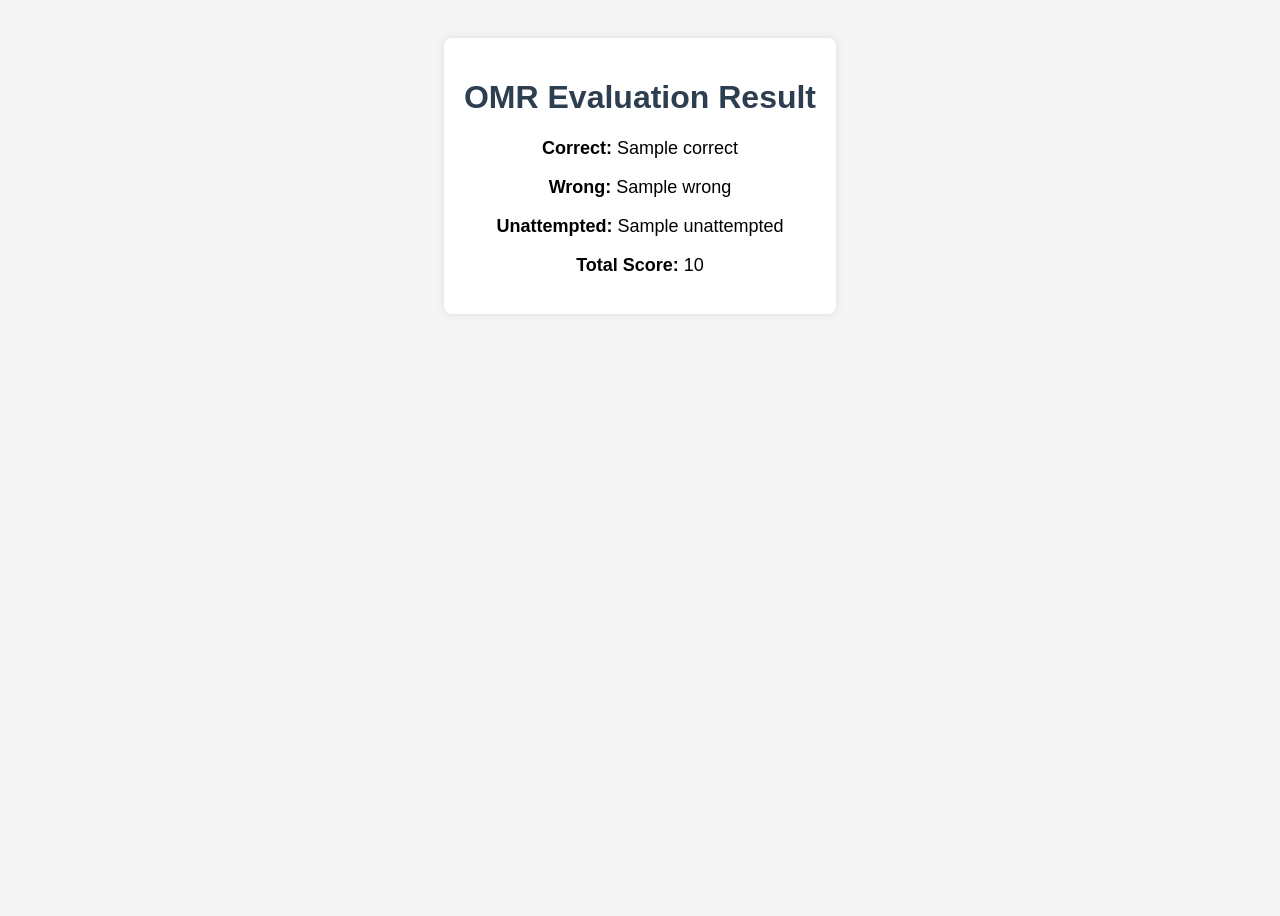
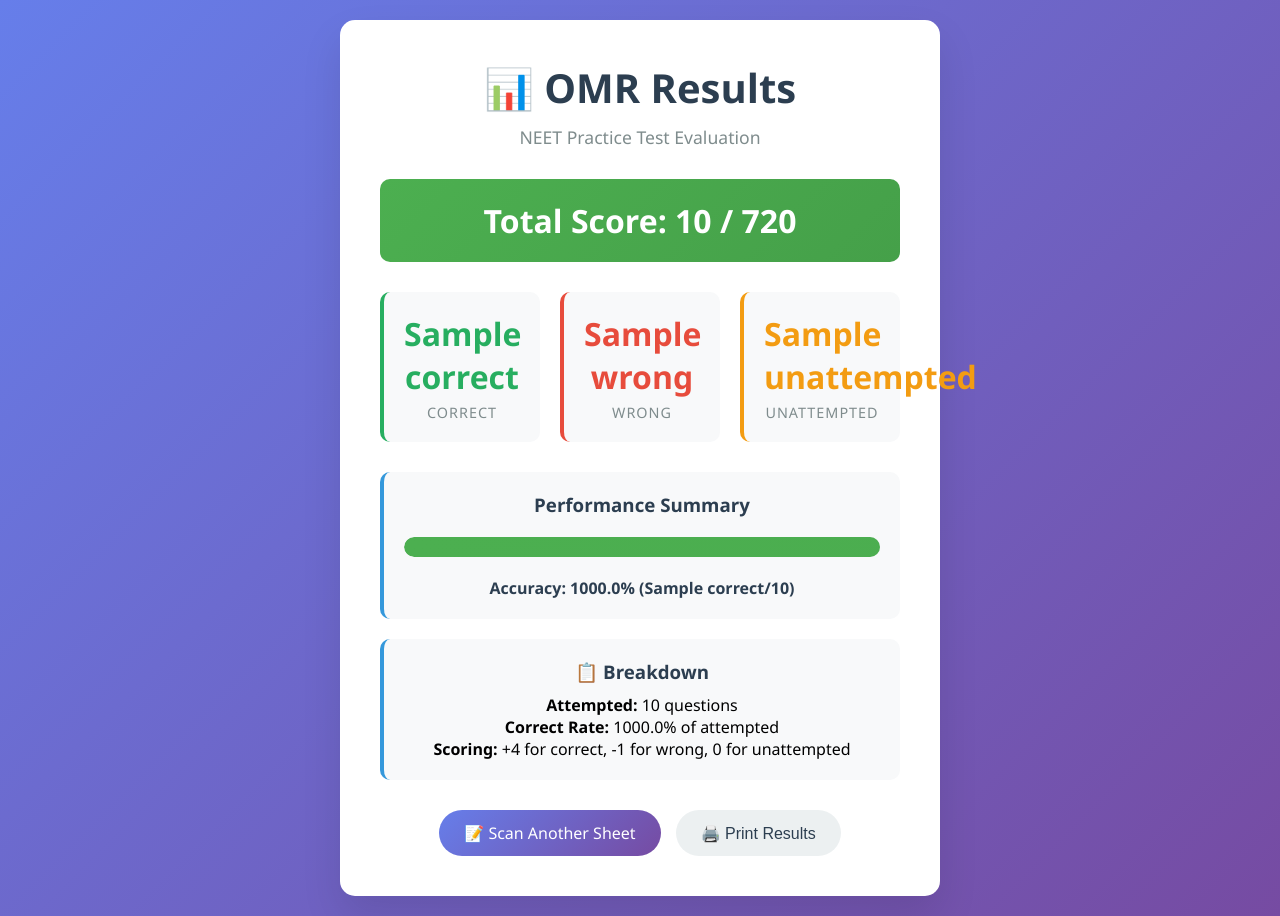
Before and after one commit to Grimn-pixel/neet-omr-scanner, a Flask app: template templates/result.html in a window 1280 px wide. Before the commit the page ends 271 px from the top, so only its background shows below. Run offline with Flask 3, Linux system fonts and the light colour scheme; the template is opened without the code that fills it: most values are stand-ins (such as "Sample title", 1, 10 or a date in 2020).

Commit message:
Assistant checkpoint: Enhanced result.html with better styling and features
Assistant generated file changes:
- templates/result.html: Enhanced result page with better styling and functionality

---

User prompt:

can you fix result.html

Replit-Commit-Author: Assistant
Replit-Commit-Session-Id: 51ba36a7-44e6-429e-83f5-5418736eb768

```diff
--- a/templates/result.html
+++ b/templates/result.html
@@ -1,36 +1,240 @@
+
 <!DOCTYPE html>
-<html>
+<html lang="en">
 <head>
-    <title>OMR Result</title>
+    <meta charset="UTF-8">
+    <meta name="viewport" content="width=device-width, initial-scale=1.0">
+    <title>NEET OMR Scanner - Results</title>
     <style>
+        * {
+            margin: 0;
+            padding: 0;
+            box-sizing: border-box;
+        }
+
         body {
-            font-family: Arial, sans-serif;
-            background: #f5f5f5;
-            padding: 30px;
+            font-family: 'Segoe UI', Tahoma, Geneva, Verdana, sans-serif;
+            background: linear-gradient(135deg, #667eea 0%, #764ba2 100%);
+            min-height: 100vh;
+            padding: 20px;
+            display: flex;
+            align-items: center;
+            justify-content: center;
+        }
+
+        .container {
+            background: white;
+            border-radius: 15px;
+            box-shadow: 0 20px 40px rgba(0,0,0,0.1);
+            padding: 40px;
+            max-width: 600px;
+            width: 100%;
             text-align: center;
         }
-        .result-box {
-            background: white;
+
+        .header {
+            margin-bottom: 30px;
+        }
+
+        .header h1 {
+            color: #2c3e50;
+            font-size: 2.5em;
+            margin-bottom: 10px;
+        }
+
+        .header .subtitle {
+            color: #7f8c8d;
+            font-size: 1.1em;
+        }
+
+        .score-display {
+            background: linear-gradient(135deg, #4CAF50, #45a049);
+            color: white;
             padding: 20px;
-            border-radius: 8px;
-            display: inline-block;
-            box-shadow: 0 0 10px rgba(0,0,0,0.1);
+            border-radius: 10px;
+            margin: 30px 0;
+            font-size: 2em;
+            font-weight: bold;
         }
-        h1 {
+
+        .stats-grid {
+            display: grid;
+            grid-template-columns: repeat(auto-fit, minmax(150px, 1fr));
+            gap: 20px;
+            margin: 30px 0;
+        }
+
+        .stat-card {
+            background: #f8f9fa;
+            padding: 20px;
+            border-radius: 10px;
+            border-left: 4px solid;
+        }
+
+        .stat-card.correct {
+            border-left-color: #27ae60;
+        }
+
+        .stat-card.wrong {
+            border-left-color: #e74c3c;
+        }
+
+        .stat-card.unattempted {
+            border-left-color: #f39c12;
+        }
+
+        .stat-number {
+            font-size: 2em;
+            font-weight: bold;
+            margin-bottom: 5px;
+        }
+
+        .stat-label {
+            color: #7f8c8d;
+            font-size: 0.9em;
+            text-transform: uppercase;
+            letter-spacing: 1px;
+        }
+
+        .correct .stat-number { color: #27ae60; }
+        .wrong .stat-number { color: #e74c3c; }
+        .unattempted .stat-number { color: #f39c12; }
+
+        .percentage-bar {
+            background: #ecf0f1;
+            border-radius: 20px;
+            height: 20px;
+            margin: 20px 0;
+            overflow: hidden;
+        }
+
+        .percentage-fill {
+            height: 100%;
+            background: linear-gradient(90deg, #4CAF50, #45a049);
+            border-radius: 20px;
+            transition: width 0.5s ease;
+        }
+
+        .percentage-text {
+            margin-top: 10px;
+            font-weight: bold;
             color: #2c3e50;
         }
-        p {
-            font-size: 18px;
+
+        .actions {
+            margin-top: 30px;
+            display: flex;
+            gap: 15px;
+            justify-content: center;
+            flex-wrap: wrap;
+        }
+
+        .btn {
+            padding: 12px 25px;
+            border: none;
+            border-radius: 25px;
+            font-size: 1em;
+            cursor: pointer;
+            text-decoration: none;
+            display: inline-block;
+            transition: all 0.3s ease;
+            font-weight: 500;
+        }
+
+        .btn-primary {
+            background: linear-gradient(135deg, #667eea, #764ba2);
+            color: white;
+        }
+
+        .btn-secondary {
+            background: #ecf0f1;
+            color: #2c3e50;
+        }
+
+        .btn:hover {
+            transform: translateY(-2px);
+            box-shadow: 0 5px 15px rgba(0,0,0,0.2);
+        }
+
+        .summary {
+            background: #f8f9fa;
+            padding: 20px;
+            border-radius: 10px;
+            margin: 20px 0;
+            border-left: 4px solid #3498db;
+        }
+
+        .summary h3 {
+            color: #2c3e50;
+            margin-bottom: 10px;
+        }
+
+        @media (max-width: 600px) {
+            .container {
+                padding: 20px;
+                margin: 10px;
+            }
+
+            .header h1 {
+                font-size: 2em;
+            }
+
+            .stats-grid {
+                grid-template-columns: 1fr;
+            }
         }
     </style>
 </head>
 <body>
-    <div class="result-box">
-        <h1>OMR Evaluation Result</h1>
-        <p><strong>Correct:</strong> {{ correct }}</p>
-        <p><strong>Wrong:</strong> {{ wrong }}</p>
-        <p><strong>Unattempted:</strong> {{ unattempted }}</p>
-        <p><strong>Total Score:</strong> {{ score }}</p>
+    <div class="container">
+        <div class="header">
+            <h1>📊 OMR Results</h1>
+            <p class="subtitle">NEET Practice Test Evaluation</p>
+        </div>
+
+        <div class="score-display">
+            Total Score: {{ score }} / 720
+        </div>
+
+        <div class="stats-grid">
+            <div class="stat-card correct">
+                <div class="stat-number">{{ correct }}</div>
+                <div class="stat-label">Correct</div>
+            </div>
+            <div class="stat-card wrong">
+                <div class="stat-number">{{ wrong }}</div>
+                <div class="stat-label">Wrong</div>
+            </div>
+            <div class="stat-card unattempted">
+                <div class="stat-number">{{ unattempted }}</div>
+                <div class="stat-label">Unattempted</div>
+            </div>
+        </div>
+
+        {% set total_questions = correct + wrong + unattempted %}
+        {% set percentage = (correct / total_questions * 100) if total_questions > 0 else 0 %}
+
+        <div class="summary">
+            <h3>Performance Summary</h3>
+            <div class="percentage-bar">
+                <div class="percentage-fill" style="width: {{ percentage }}%"></div>
+            </div>
+            <div class="percentage-text">
+                Accuracy: {{ "%.1f"|format(percentage) }}% ({{ correct }}/{{ total_questions }})
+            </div>
+        </div>
+
+        <div class="summary">
+            <h3>📋 Breakdown</h3>
+            <p><strong>Attempted:</strong> {{ correct + wrong }} questions</p>
+            <p><strong>Correct Rate:</strong> {{ "%.1f"|format((correct / (correct + wrong) * 100) if (correct + wrong) > 0 else 0) }}% of attempted</p>
+            <p><strong>Scoring:</strong> +4 for correct, -1 for wrong, 0 for unattempted</p>
+        </div>
+
+        <div class="actions">
+            <a href="/" class="btn btn-primary">📝 Scan Another Sheet</a>
+            <button onclick="window.print()" class="btn btn-secondary">🖨️ Print Results</button>
+        </div>
     </div>
 </body>
 </html>
```
